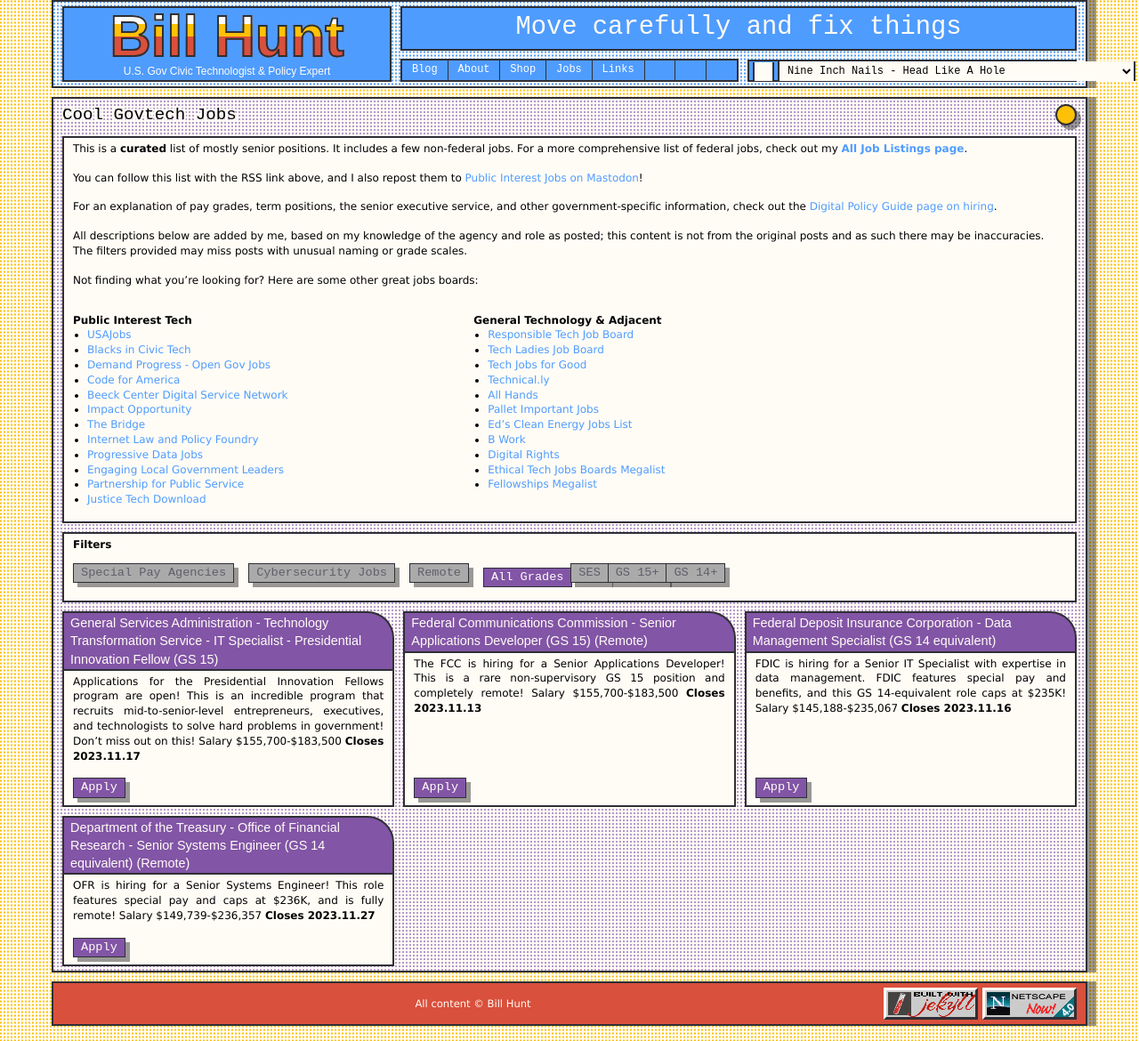
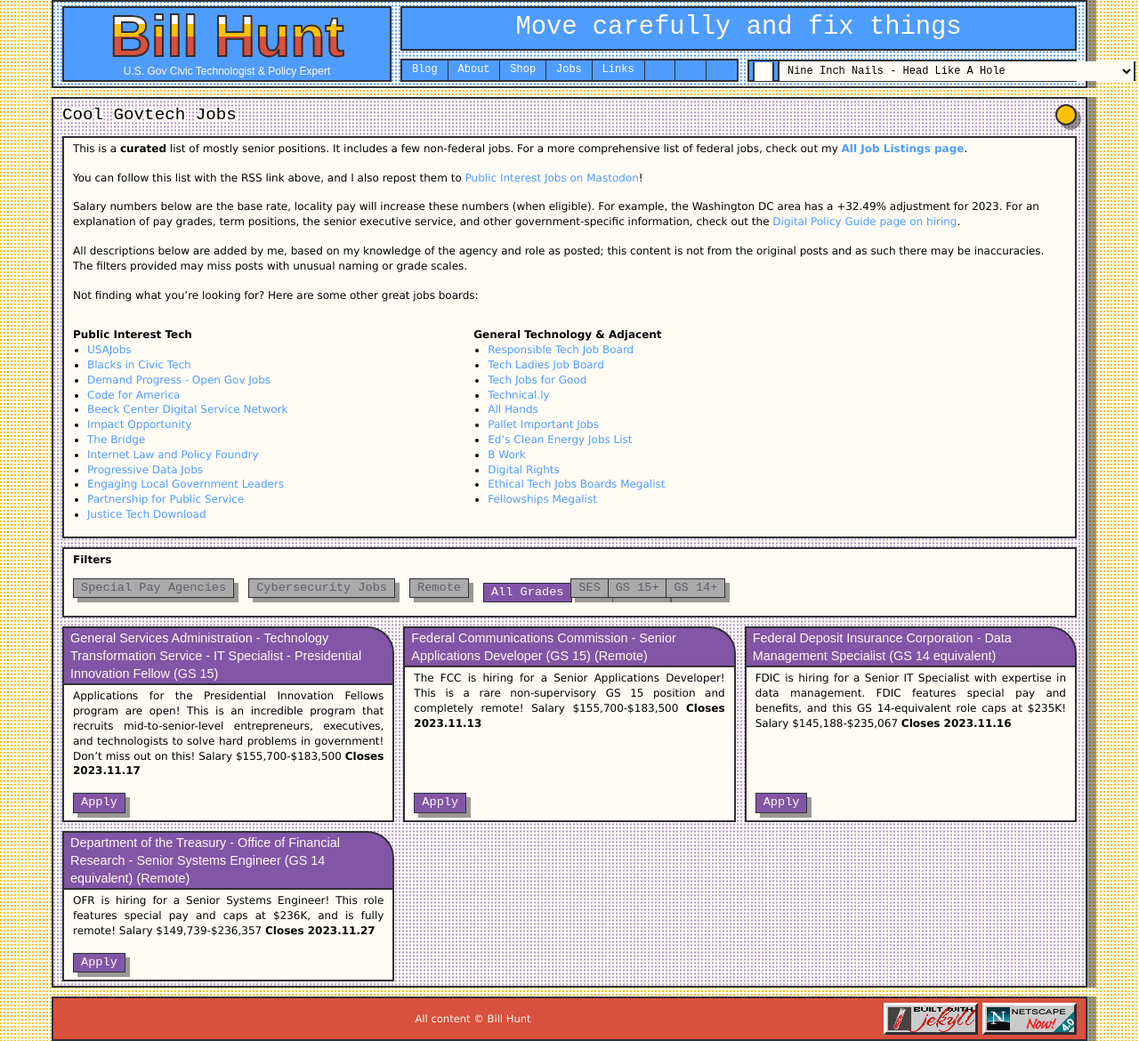
Before and after one commit to krusynth/billhunt.dev, a Jekyll site: the page built from jobs.md, in a window 1280 px wide. Shown: the whole page at 89% size. Built offline with Jekyll 4.4.1, drawn with Linux system fonts in a browser that asks for light colours; some web fonts are replaced.

Commit message:
Add disclaimer about pay.

```diff
--- a/jobs.md
+++ b/jobs.md
@@ -12,7 +12,7 @@
 
 You can follow this list with the RSS link above, and I also repost them to <a href="https://mastodon.publicinterest.town/@jobs">Public Interest Jobs on Mastodon</a>!
 
-For an explanation of pay grades, term positions, the senior executive service, and other government-specific information, check out the [Digital Policy Guide page on hiring](https://digitalpolicy.us/policies/hiring/).
+Salary numbers below are the base rate, locality pay will increase these numbers (when eligible). For example, the Washington DC area has a +32.49% adjustment for 2023. For an explanation of pay grades, term positions, the senior executive service, and other government-specific information, check out the [Digital Policy Guide page on hiring](https://digitalpolicy.us/policies/hiring/).
 
 All descriptions below are added by me, based on my knowledge of the agency and role as posted; this content is not from the original posts and as such there may be inaccuracies. The filters provided may miss posts with unusual naming or grade scales.
 
```
Also changed, not shown: usajobs.md (+1 -1 lines).
